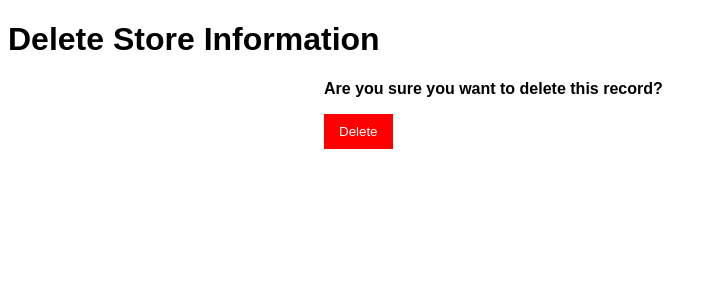
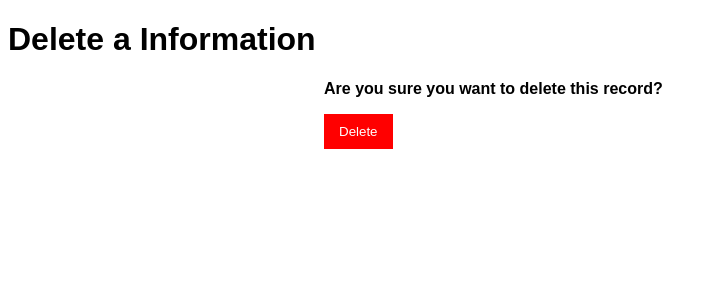
Before and after one commit to pavanturlapati/python-flask-sqlite, a Flask app: template templates/delete_data.html in a window 1280 px wide. Shown: the top 300 px of the page, without its empty margins (0-715 px from the left). Run offline with Flask 3, Linux system fonts and the light colour scheme; the template is opened without the code that fills it: most values are stand-ins (such as "Sample title", 1, 10 or a date in 2020).

Commit message:
Update delete_data.html

```diff
--- a/templates/delete_data.html
+++ b/templates/delete_data.html
@@ -1,7 +1,7 @@
 <!DOCTYPE html>
 <html>
 <head>
-    <title>Delete Store Information</title>
+    <title>Delete a Information</title>
     <style>
         body {
             font-family: Arial, sans-serif;
@@ -27,7 +27,7 @@
     </style>
 </head>
 <body>
-    <h1>Delete Store Information</h1>
+    <h1>Delete a Information</h1>
     <form action="/delete-data/{{ row.id }}" method="post">
         <p class="confirmation-message">Are you sure you want to delete this record?</p>
         <input type="submit" class="delete-button" value="Delete">
```
